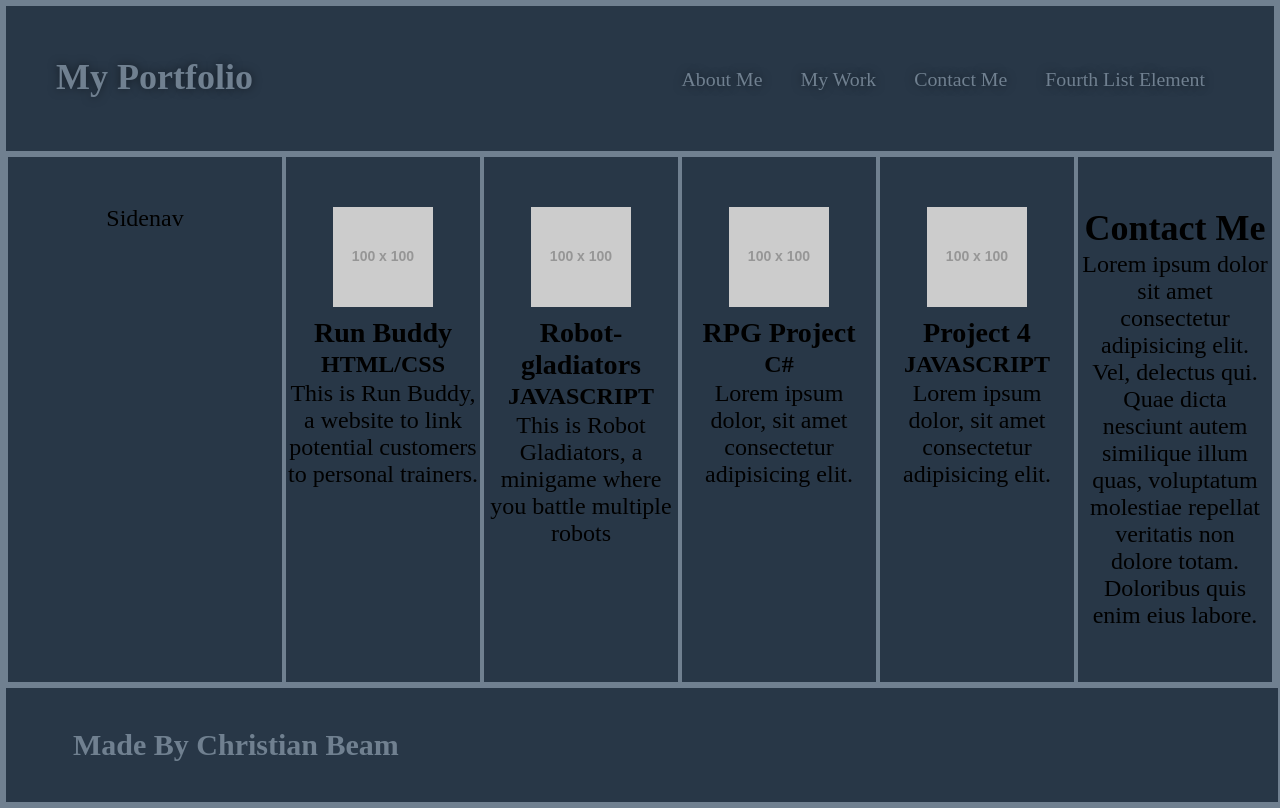
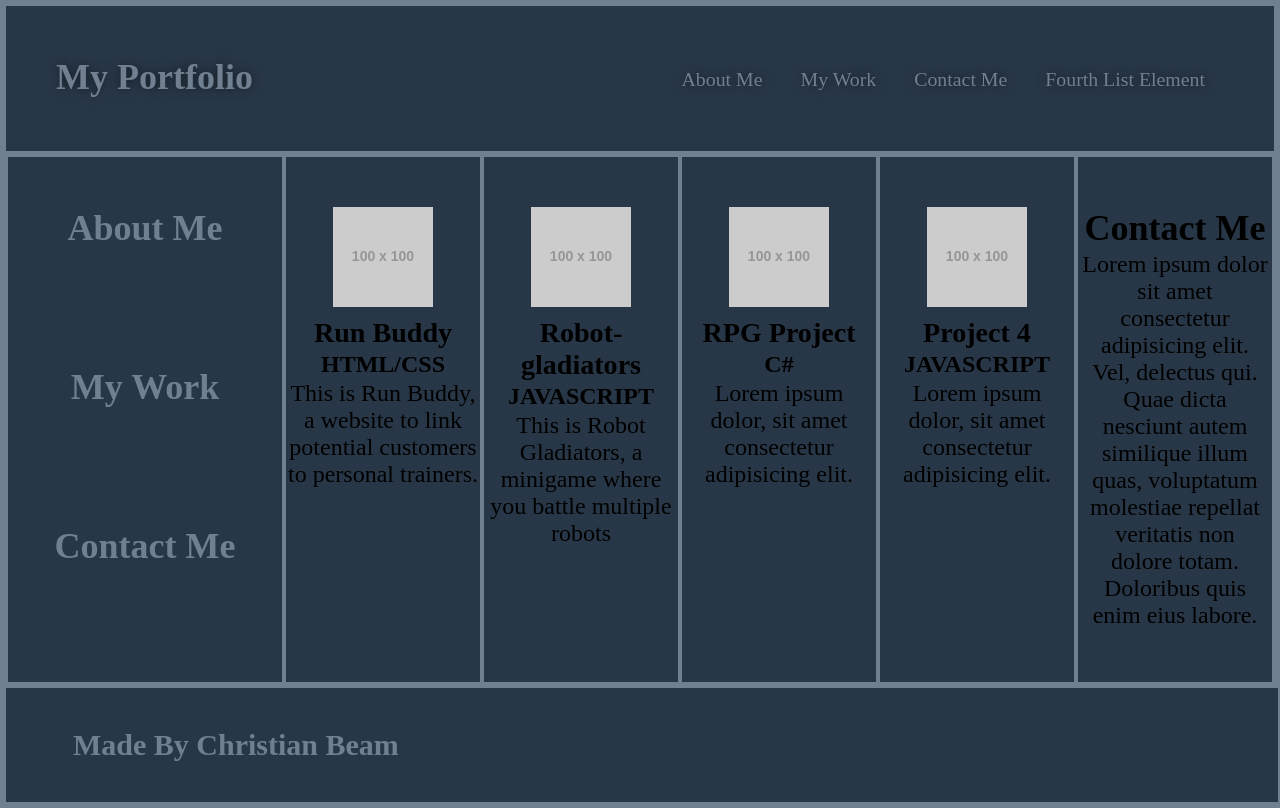
Before and after one commit to beamchristian/Challenge2, a plain HTML site: page index.html in a window 1280 px wide. Drawn offline with Linux system fonts and the light colour scheme; placeholder pictures from the web are drawn by us.

Commit message:
Side nav Labeled

```diff
--- a/assets/css/style.css
+++ b/assets/css/style.css
@@ -72,6 +72,10 @@ body {
     background-color: #283747;
     padding-top: 3rem;
     flex: 3 3 5rem;
+    color: slategray;
+    display: flex;
+    flex-wrap: wrap;
+    justify-content: center;
 }
 
 .flex-article {
--- a/index.html
+++ b/index.html
@@ -30,7 +30,9 @@
     </header>
     <main class="flex-main">
     <section class="flex-nav">
-        Sidenav
+        <h2>About Me</h2>
+        <h2>My Work</h2>
+        <h2>Contact Me</h2>
     </section>
     <article class="flex-article">
         <a href="https://beamchristian.github.io/run-buddy/" title="Run Buddy">
```
